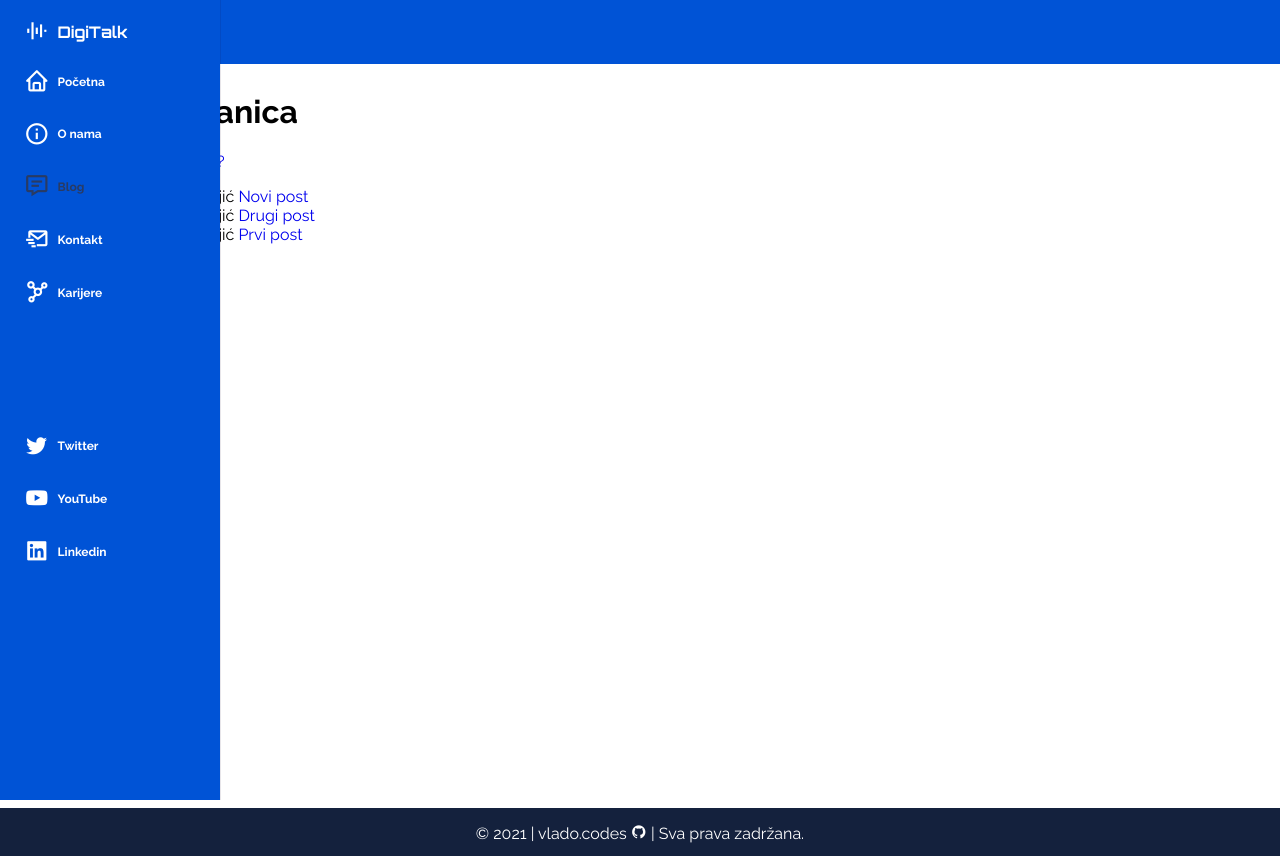
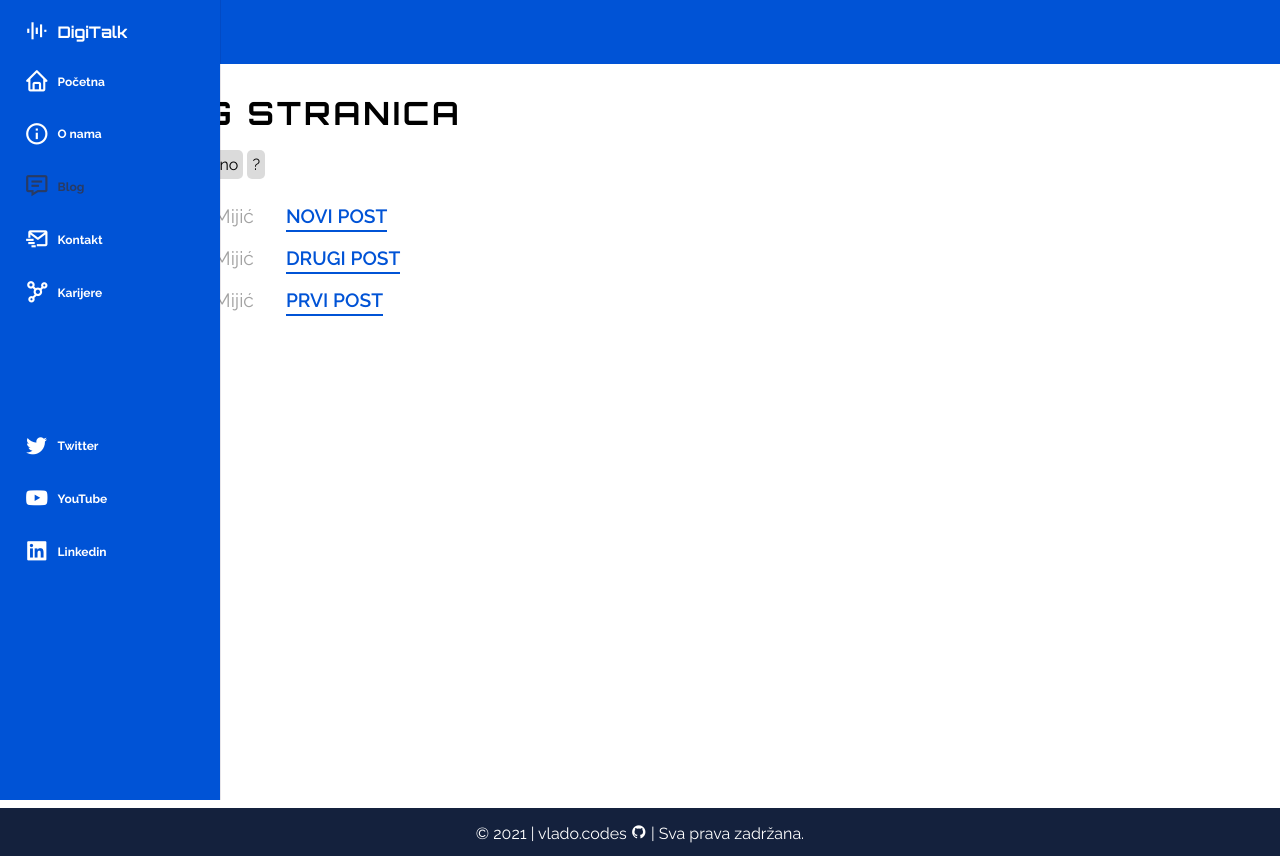
Before and after one commit to neuralmaticv/itas-project_django-cms, a Django app: page /blog/ in a window 1280 px wide. Run offline with Django 3.2, Linux system fonts and the light colour scheme; data comes from the database, SQL or seed files in the repository.

Commit message:
added style for a blog page

```diff
--- a/first_app/static/css/main.css
+++ b/first_app/static/css/main.css
@@ -24,6 +24,8 @@
   --clr-primary-500: #14213d;
 
   --clr-accent: #a3a3a3;
+  --clr-dark-gray: #686868;
+  --clr-light-gray: #dbdbdb;
   --clr-light: #FFFFFF;
   --clr-dark: #000000;
   --clr-blue: #0053d6;
@@ -382,6 +384,69 @@ a {
 
 
 /*---------- BLOG ----------*/
+#blogPage-title {
+  font-family: var(--ff-heading);
+  font-weight: var(--fw-bold);
+  letter-spacing: 3px;
+  text-transform: uppercase;
+  padding-left: 8px;
+  border-left: 14px solid var(--clr-blue);
+}
+.tagline a {
+  font-size: 1rem;
+  background-color: var(--clr-light-gray);
+  color: var(--clr-dark);
+  padding: 5px;
+  border-radius: 5px;
+}
+.tagline a.selected {
+  color: var(--clr-light);
+  background-color: var(--clr-blue);
+}
+.blog-posts {
+  list-style: none;
+}
+.blog-posts li {
+  display:flex;
+  flex-direction:row;
+  font-size: 1.2rem;
+  line-height: 2rem;
+  padding-top: 10px;
+}
+.blog-post-author {
+  color: var(--clr-accent);
+}
+.blog-post-link {
+  font-weight: 600;
+  margin-left: 2rem;
+  color: var(--clr-blue);
+  text-transform: uppercase;
+  text-decoration: none;
+  border: 0;
+  background: linear-gradient(180deg,var(--clr-blue) 0, var(--clr-blue) 1000%) repeat-x 0 100%;
+    background-size: auto;
+  background-size: 1px 2px;
+  transition: .3s;
+}
+.blog-post-link:hover {
+  color: var(--clr-light);
+  background-size: 1px 40px;
+}
+#btn-back {
+  border: 0;
+  background: var(--clr-blue);
+  color: rgb(255, 255, 255);
+  padding: 10px;
+  border-radius: 10px;
+  cursor: pointer;
+}
+#btn-back:hover {
+  background: var(--clr-light);
+  color: var(--clr-blue);
+  border: 1px solid var(--clr-blue);
+  transform: translateY(-5px);
+  transition: 0.6s;
+}
 
 
 
```
